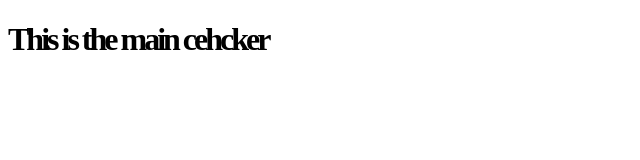
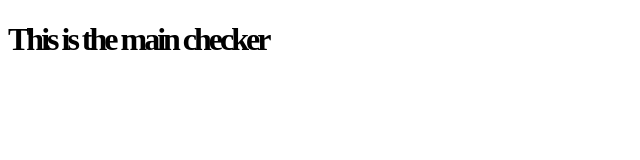
Before and after one commit to Raheel-10k/html_sem2_html_and_css, a plain HTML site: page letterSpacingInHTML.html in a window 1280 px wide. Shown: the full height of the page, 0-640 px from the left. Drawn offline with Linux system fonts and the light colour scheme.

Commit message:
spelling corrected

```diff
--- a/letterSpacingInHTML.html
+++ b/letterSpacingInHTML.html
@@ -11,6 +11,6 @@
         </style>
     </head>
     <body>
-        <h1>This is the main cehcker</h1>
+        <h1>This is the main checker</h1>
     </body>
 </html>
```
